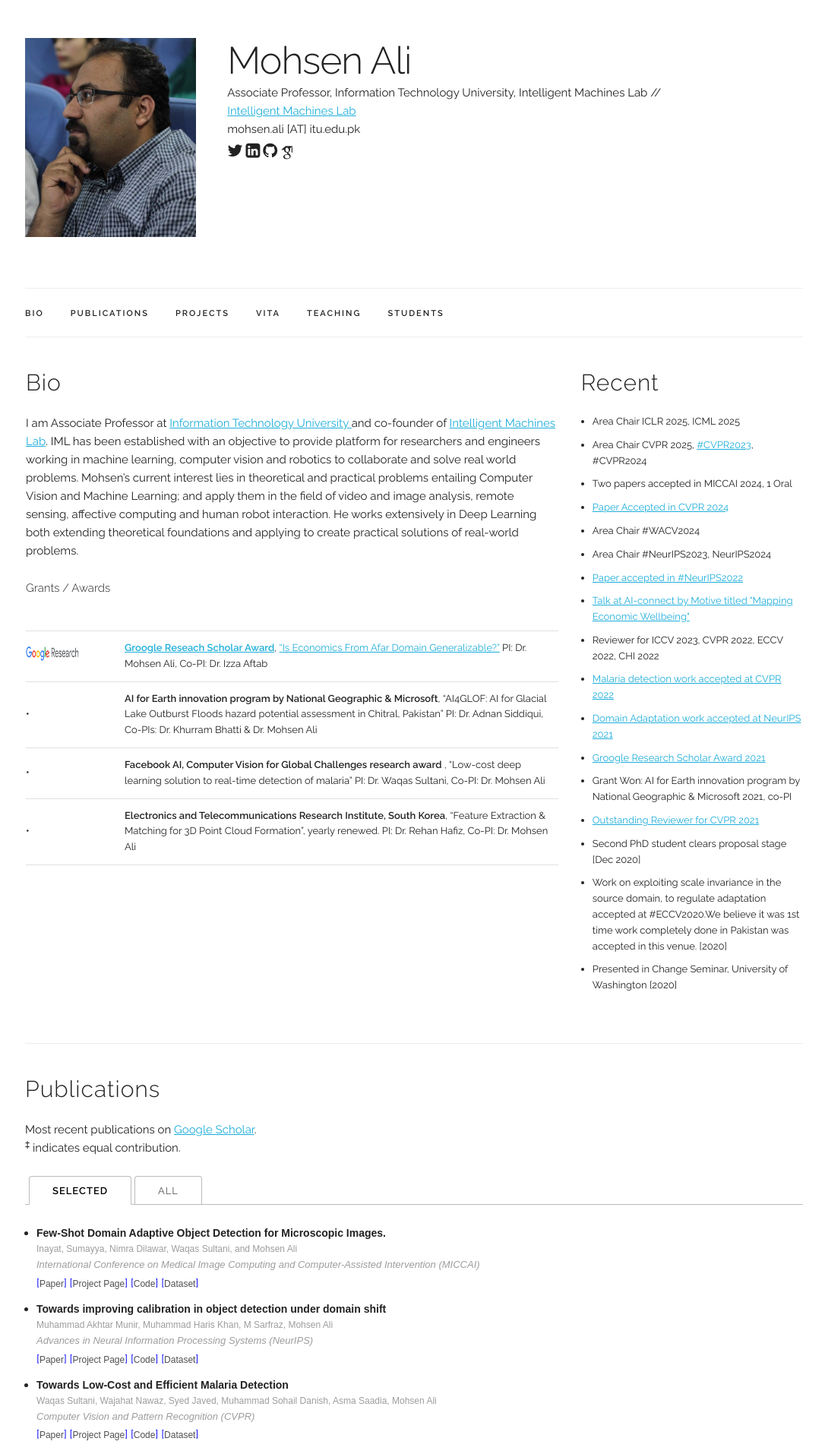
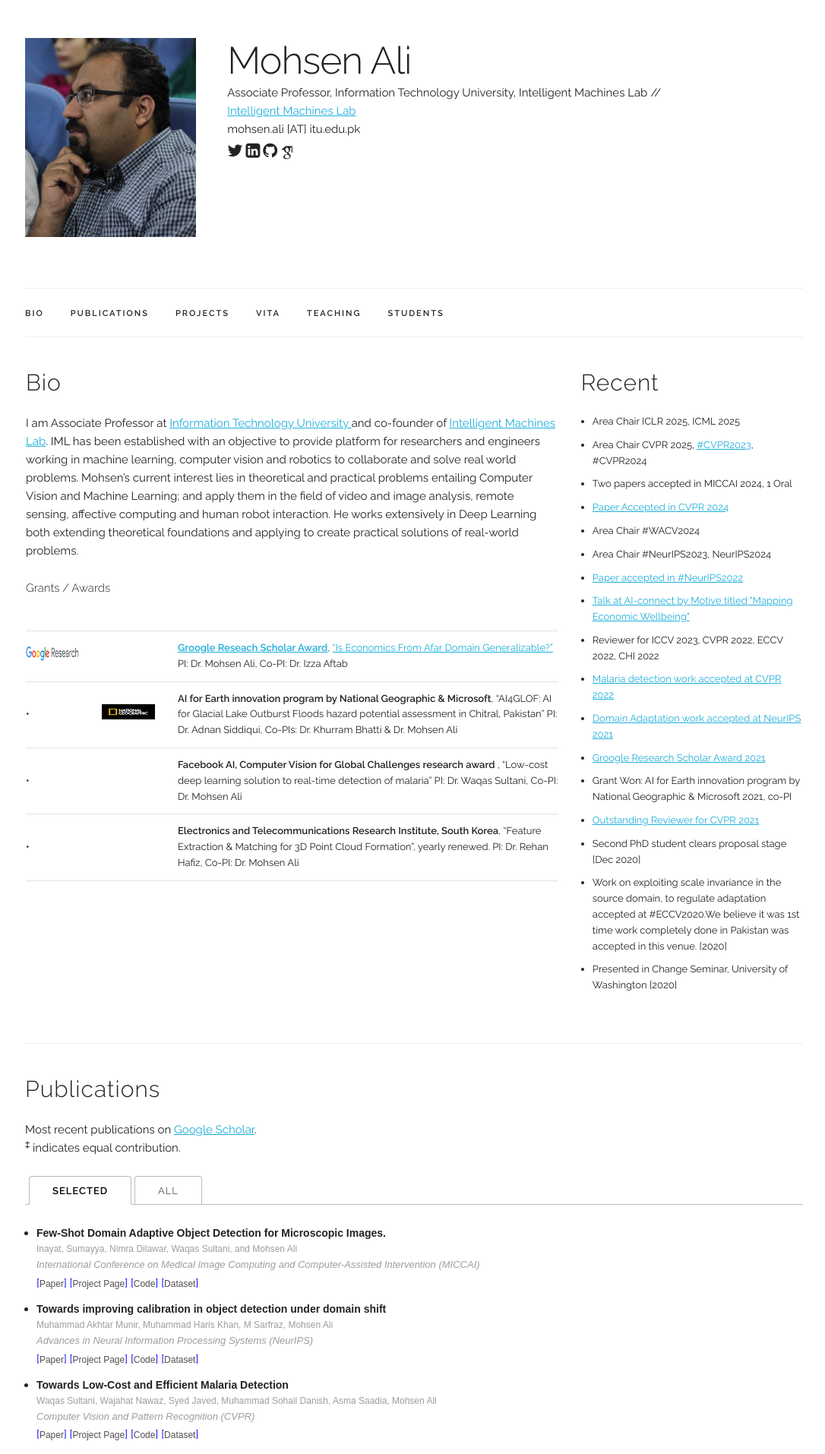
Before and after one commit to mohsenali/mohsenali.github.io, a Jekyll site: the page built from index.html, in a window 1280 px wide. Shown: the top 1914 px of the page at 76% size, without its empty margins (95-1181 px from the left). Built offline with Jekyll 4.4.1, drawn with Linux system fonts in a browser that asks for light colours; some web fonts are replaced.

Commit message:
Update index.html added logo of National Geographics

```diff
--- a/index.html
+++ b/index.html
@@ -41,7 +41,7 @@ title: Personal Webpage
 			  </tr>
 			  <tr>
 			    <td><B>&#x2022;</B></td>
-			    <td></td>
+			    <td><img src="/assets/logoCompany/National-Geographic-logo copy.png" alt="Google Logo"  width="70" height="20"></td>
 			    <td><B>AI for Earth innovation program by National Geographic & Microsoft</B>, “AI4GLOF: AI for Glacial Lake Outburst Floods hazard potential assessment in Chitral, Pakistan”
 				 PI: Dr. Adnan Siddiqui, Co-PIs: Dr. Khurram Bhatti & Dr. Mohsen Ali</td>
 			  </tr>
```
